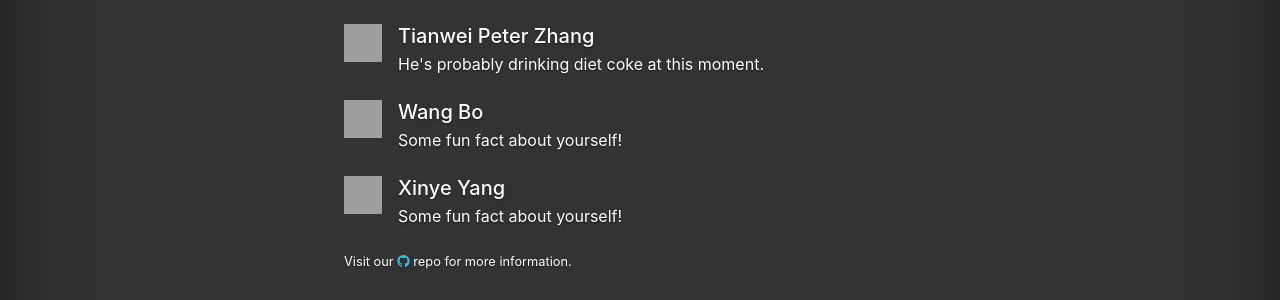
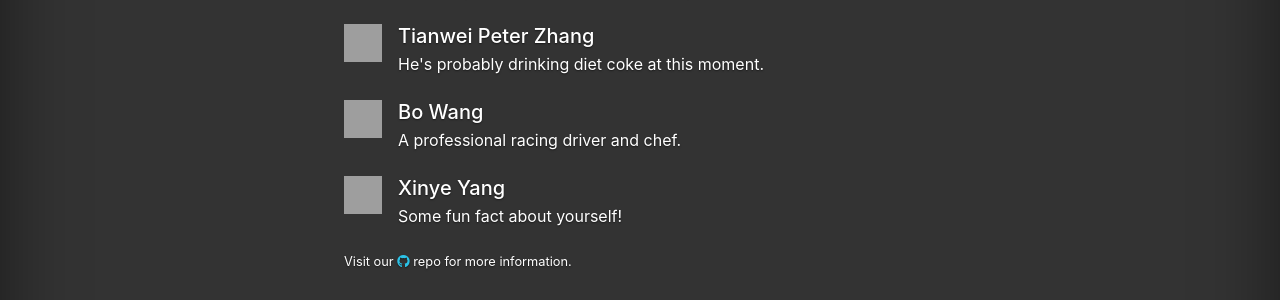
Before and after one commit to notbd/Peer-Learning, a Flask app: page /about in a window 1280 px wide. Shown: the part 332-632 px from the top of the page. Run offline with Flask 2, Linux system fonts and the light colour scheme; some libraries are stand-ins or nearby versions; grey boxes are pictures that could not be loaded.

Commit message:
Bo's occupation

```diff
--- a/templates/about.html
+++ b/templates/about.html
@@ -32,8 +32,8 @@
     <li class="media my-4">
       <img src="https://avatars0.githubusercontent.com/u/22734444?s=60&amp;v=4" class="avatar mr-3" alt="" width="38" height="38">
       <div class="media-body">
-        <h5 class="mt-0 mb-1">Wang Bo</h5>
-        Some fun fact about yourself!
+        <h5 class="mt-0 mb-1">Bo Wang</h5>
+        A professional racing driver and chef.
     </li>
 
     <!-- Xinye Yang -->
```
